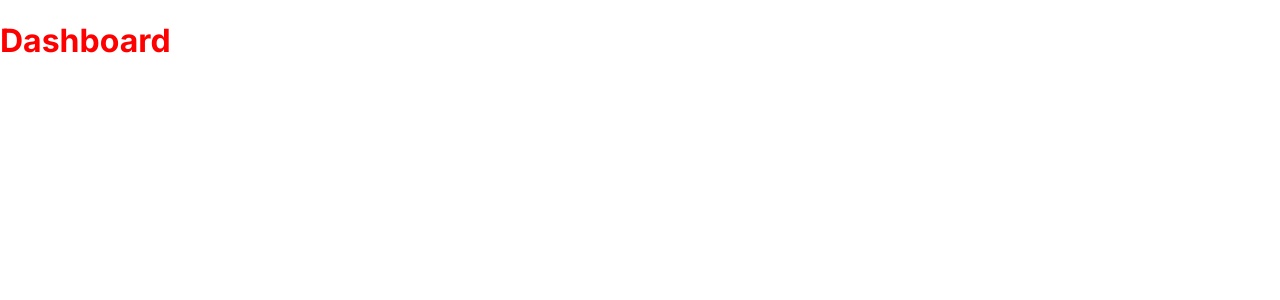
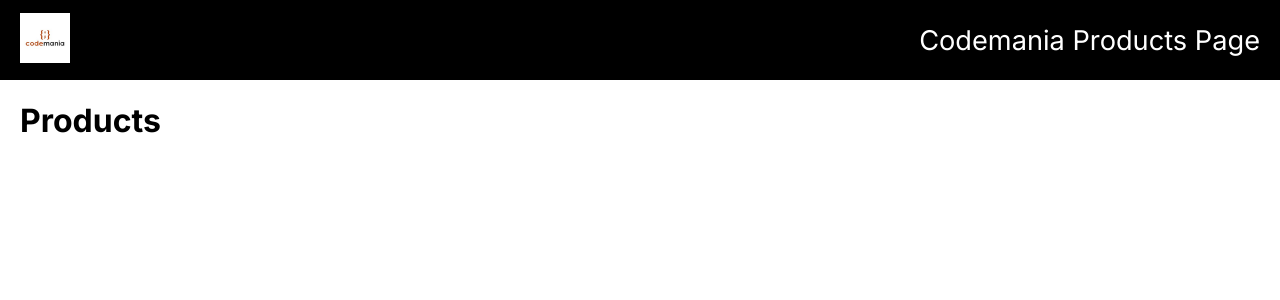
Before and after one commit to mbk97/codemania-test, a Next.js app: page / in a window 1280 px wide. Shown: the top 300 px of the page. Built offline with nearby package versions, Linux system fonts and the light colour scheme.

Commit message:
updated the project setup component

```diff
--- a/package.json
+++ b/package.json
@@ -9,10 +9,13 @@
     "lint": "next lint"
   },
   "dependencies": {
+    "@reduxjs/toolkit": "^1.9.7",
     "axios": "^1.6.2",
     "next": "14.0.3",
     "react": "^18",
     "react-dom": "^18",
+    "react-redux": "^8.1.3",
+    "react-toast-notifications": "^2.5.1",
     "styled-components": "^6.1.1"
   },
   "devDependencies": {
--- a/src/app/layout.js
+++ b/src/app/layout.js
@@ -1,5 +1,7 @@
 import { Inter } from "next/font/google";
 import "./globals.css";
+import { Providers } from "@/redux/provider";
+// import { ToastProvider } from "react-toast-notifications";
 
 const inter = Inter({ subsets: ["latin"] });
 
@@ -11,7 +13,11 @@ export const metadata = {
 export default function RootLayout({ children }) {
   return (
     <html lang="en">
-      <body className={inter.className}>{children}</body>
+      <body className={inter.className}>
+        {/* <ToastProvider> */}
+        <Providers>{children}</Providers>
+        {/* </ToastProvider> */}
+      </body>
     </html>
   );
 }
--- a/src/components/dashboard/Dashboard.jsx
+++ b/src/components/dashboard/Dashboard.jsx
@@ -1,8 +1,17 @@
-import React from "react";
+"use client";
+import React, { useState, useEffect } from "react";
 import { Title } from "./style";
+import { useSelector } from "react-redux";
+import Navbar from "../navbar/Navbar";
 
 const Dashboard = () => {
-  return <Title>Dashboard</Title>;
+  const data = useSelector((state) => state.product.productsData);
+  return (
+    <React.Fragment>
+      <Navbar />
+      <Title>Products</Title>
+    </React.Fragment>
+  );
 };
 
 export default Dashboard;
--- a/src/components/dashboard/style.js
+++ b/src/components/dashboard/style.js
@@ -2,5 +2,5 @@
 import styled from "styled-components";
 
 export const Title = styled.h1`
-  color: red;
+  margin-left: 20px;
 `;
--- a/src/components/navbar/Navbar.jsx
+++ b/src/components/navbar/Navbar.jsx
@@ -1,7 +1,17 @@
 import React from "react";
+import { LogoWrapper, NavWrapper, NavText } from "./style";
+import Image from "next/image";
+import logo from "../../../public/images/logo.jpeg";
 
 const Navbar = () => {
-  return <div>Navbar</div>;
+  return (
+    <NavWrapper>
+      <LogoWrapper>
+        <Image src={logo} height={50} />
+      </LogoWrapper>
+      <NavText>Codemania Products Page</NavText>
+    </NavWrapper>
+  );
 };
 
 export default Navbar;
--- /dev/null
+++ b/src/components/navbar/style.js
@@ -0,0 +1,23 @@
+"use client";
+import styled from "styled-components";
+import Image from "next/image";
+
+export const NavWrapper = styled.div`
+  height: 80px;
+  width: 100vw;
+  background-color: #000000;
+  display: flex;
+  justify-content: space-between;
+  align-items: center;
+`;
+
+export const LogoWrapper = styled.div`
+  margin-left: 20px;
+`;
+
+export const NavText = styled.p`
+  text-transform: capitalize;
+  font-size: 1.7rem;
+  color: #ffffff;
+  margin-right: 20px;
+`;
--- /dev/null
+++ b/src/redux/productSlice.js
@@ -0,0 +1,19 @@
+import { createSlice } from "@reduxjs/toolkit";
+
+const initialState = {
+  productsData: "hello",
+};
+
+export const productSlice = createSlice({
+  name: "products",
+  initialState,
+  reducers: {
+    setProducts(state, { payload }) {
+      state.productsData = payload;
+    },
+  },
+});
+
+export const { setProducts } = productSlice.actions;
+
+export default productSlice.reducer;
--- /dev/null
+++ b/src/redux/provider.js
@@ -0,0 +1,7 @@
+"use client";
+import { Provider } from "react-redux";
+import { store } from "./store";
+
+export function Providers({ children }) {
+  return <Provider store={store}>{children}</Provider>;
+}
--- /dev/null
+++ b/src/redux/store.js
@@ -0,0 +1,11 @@
+"use client";
+import { configureStore } from "@reduxjs/toolkit";
+import productReducer from "./productSlice";
+
+const store = configureStore({
+  reducer: {
+    product: productReducer,
+  },
+});
+
+export { store };
```
Also changed, not shown: src/components/productDetails/ProductDetailsModal.jsx (added, +7 -0 lines), src/services/index.jsx (+10 -0 lines), public/images/logo.jpeg (added), 1 other file (tests, documents, lock files or other folders).
